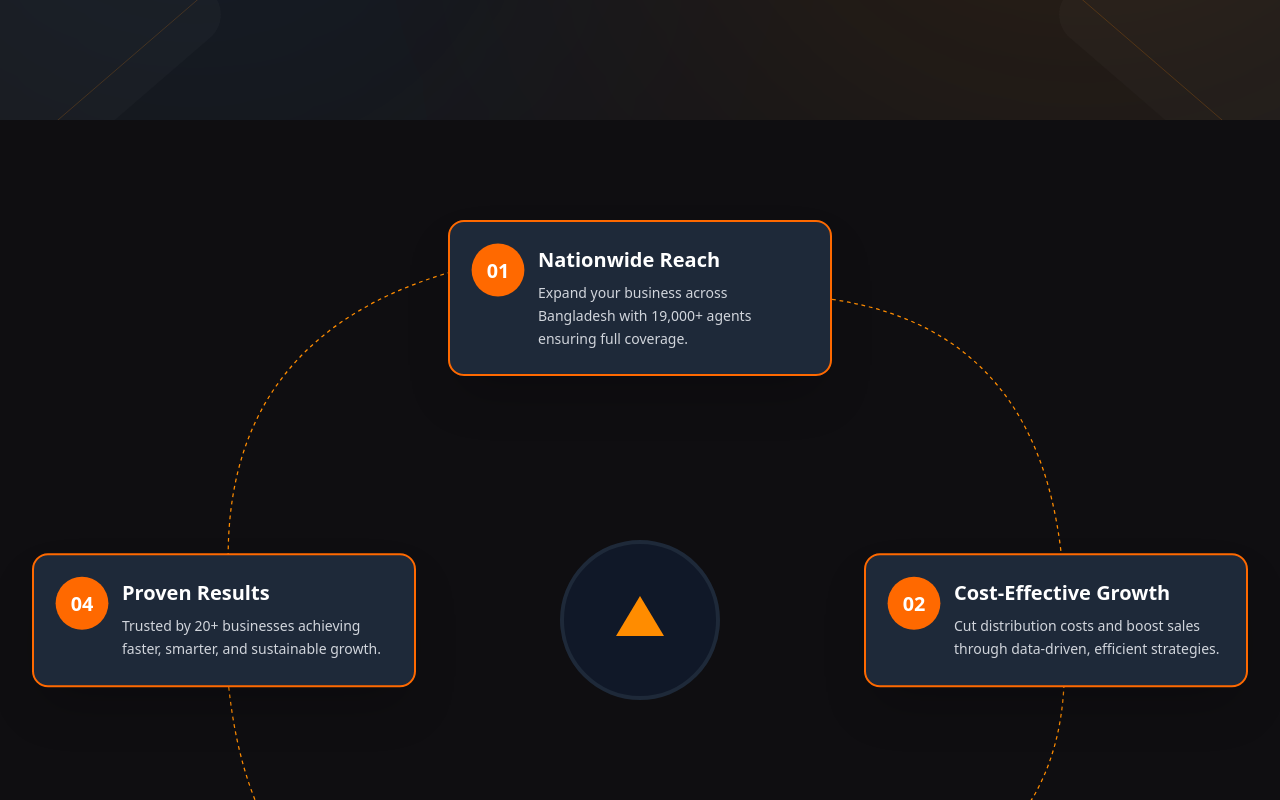
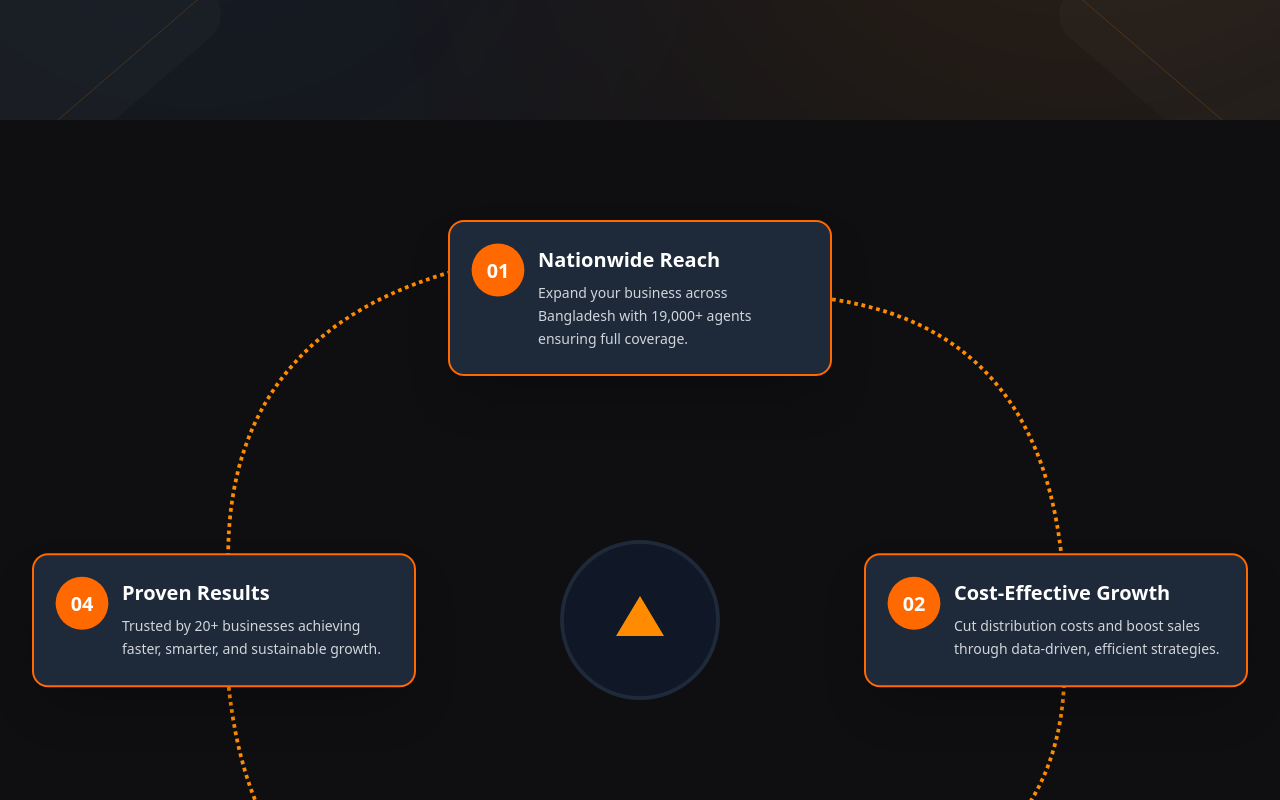
Before and after one commit to Creativecoder11/Inkam-web, a Next.js app: page /test in a window 1280 px wide. Shown: the part 380-1180 px from the top of the page. Built offline with nearby package versions, Linux system fonts and the light colour scheme.

Commit message:
arc position

```diff
--- a/components/ui/timeline.tsx
+++ b/components/ui/timeline.tsx
@@ -64,9 +64,9 @@ const ScrollAnimatedFeatures: React.FC = () => {
           setActiveCard(1);
         } else if (clampedProgress < 0.5) {
           setActiveCard(2);
-        } else if (clampedProgress < 0.75) {
+        } else if (clampedProgress < 0.65) {
           setActiveCard(3);
-        } else {
+        } else if (clampedProgress < 0.85) {
           setActiveCard(4);
         }
       }
@@ -124,15 +124,13 @@ const ScrollAnimatedFeatures: React.FC = () => {
 
   return (
     <div className="">
-      {/* Spacer before section */}
-      <div className="" />
 
       {/* Main sticky section */}
       <div
         ref={sectionRef}
         className="relative h-[400vh]"
       >
-        <div className="sticky top-0  flex items-center justify-center overflow-hidden">
+        <div className="sticky top-0 flex items-center justify-center overflow-hidden">
           <div className="relative w-full max-w-7xl mx-auto px-4">
             {/* SVG for animated arrows */}
             <svg
@@ -145,7 +143,7 @@ const ScrollAnimatedFeatures: React.FC = () => {
                 <path
                   d={getArrowPath(1, scrollProgress)}
                   stroke="#FF8C00"
-                  strokeWidth="0.1"
+                  strokeWidth="0.3"
                   fill="none"
                   strokeDasharray="0.3, 0.3"
                   className="transition-all duration-300"
@@ -157,7 +155,7 @@ const ScrollAnimatedFeatures: React.FC = () => {
                 <path
                   d={getArrowPath(2, scrollProgress)}
                   stroke="#FF8C00"
-                  strokeWidth="0.1"
+                  strokeWidth="0.3"
                   fill="none"
                   strokeDasharray="0.3, 0.3"
                   className="transition-all duration-300"
@@ -165,31 +163,29 @@ const ScrollAnimatedFeatures: React.FC = () => {
               )}
 
               {/* Arrow 3 to 4 */}
-              {activeCard >= 4 && (
+              {scrollProgress >= 0.65 && (
                 <path
                   d={getArrowPath(3, scrollProgress)}
                   stroke="#FF8C00"
-                  strokeWidth="0.1"
+                  strokeWidth="0.3"
                   fill="none"
                   strokeDasharray="0.3, 0.3"
-                  className="transition-all duration-300"
                 />
               )}
 
               {/* Arrow 3 to 4 */}
-              {activeCard >= 4 && (
+              {scrollProgress >= 0.85 && (
                 <path
                   d={getArrowPath(4, scrollProgress)}
                   stroke="#FF8C00"
-                  strokeWidth="0.1"
+                  strokeWidth="0.3"
                   fill="none"
                   strokeDasharray="0.3, 0.3"
-                  className="transition-all duration-300"
                 />
               )}
 
-              {/* Arrow endpoints (dots)
-              {activeCard >= 2 && (
+              {/* Arrow endpoints (dots) */}
+              {/* {activeCard >= 2 && (
                 <circle cx="85" cy="50" r="0.5" fill="#FF8C00" />
               )}
               {activeCard >= 3 && (
@@ -222,20 +218,17 @@ const ScrollAnimatedFeatures: React.FC = () => {
               return (
                 <div
                   key={feature.id}
-                  className={`absolute ${positionClasses[feature.position]} w-96 transition-all duration-700 ${
-                    isActive ? 'opacity-100 scale-100' : 'opacity-30 scale-95'
-                  }`}
+                  className={`absolute ${positionClasses[feature.position]} w-96 transition-all duration-700 ${isActive ? 'opacity-100 scale-100' : 'opacity-30 scale-95'
+                    }`}
                 >
-                  <div className={`bg-gray-800 rounded-2xl p-6 shadow-2xl border-2 transition-all duration-500 ${
-                    isActive ? 'border-orange-500' : 'border-gray-700'
-                  }`}>
+                  <div className={`bg-gray-800 rounded-2xl p-6 shadow-2xl border-2 transition-all duration-500 ${isActive ? 'border-orange-500' : 'border-gray-700'
+                    }`}>
                     <div className="flex items-start gap-4">
                       <div
-                        className={`flex-shrink-0 w-12 h-12 rounded-full flex items-center justify-center font-bold text-lg transition-all duration-500 ${
-                          isActive
-                            ? 'bg-orange-500 text-white scale-110'
-                            : 'bg-gray-700 text-gray-400'
-                        }`}
+                        className={`flex-shrink-0 w-12 h-12 rounded-full flex items-center justify-center font-bold text-lg transition-all duration-500 ${isActive
+                          ? 'bg-orange-500 text-white scale-110'
+                          : 'bg-gray-700 text-gray-400'
+                          }`}
                       >
                         {feature.id < 10 ? `0${feature.id}` : feature.id}
                       </div>
@@ -252,25 +245,9 @@ const ScrollAnimatedFeatures: React.FC = () => {
                 </div>
               );
             })}
-
-            {/* Progress indicator */}
-            {/* <div className="absolute bottom-8 left-1/2 -translate-x-1/2">
-              <div className="flex gap-2">
-                {[1, 2, 3, 4].map((step) => (
-                  <div
-                    key={step}
-                    className={`w-2 h-2 rounded-full transition-all duration-300 ${
-                      activeCard >= step ? 'bg-orange-500 w-8' : 'bg-gray-600'
-                    }`}
-                  />
-                ))}
-              </div>
-            </div> */}
           </div>
         </div>
       </div>
-
-      {/* Spacer after section */}
     </div>
   );
 };
```
Also changed, not shown: app/test/page.tsx (+2 -2 lines).
